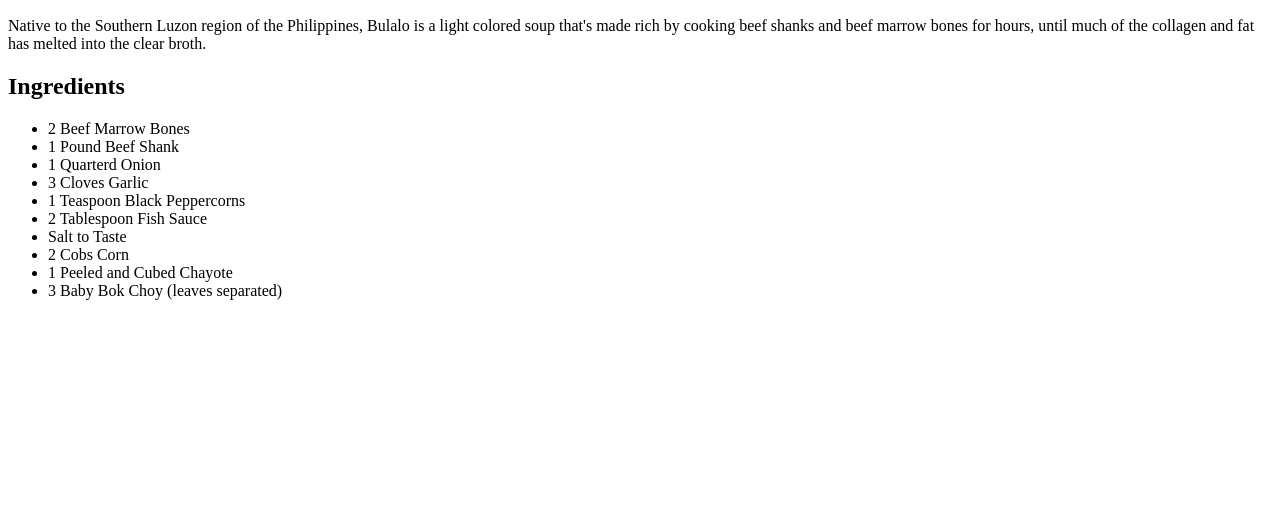
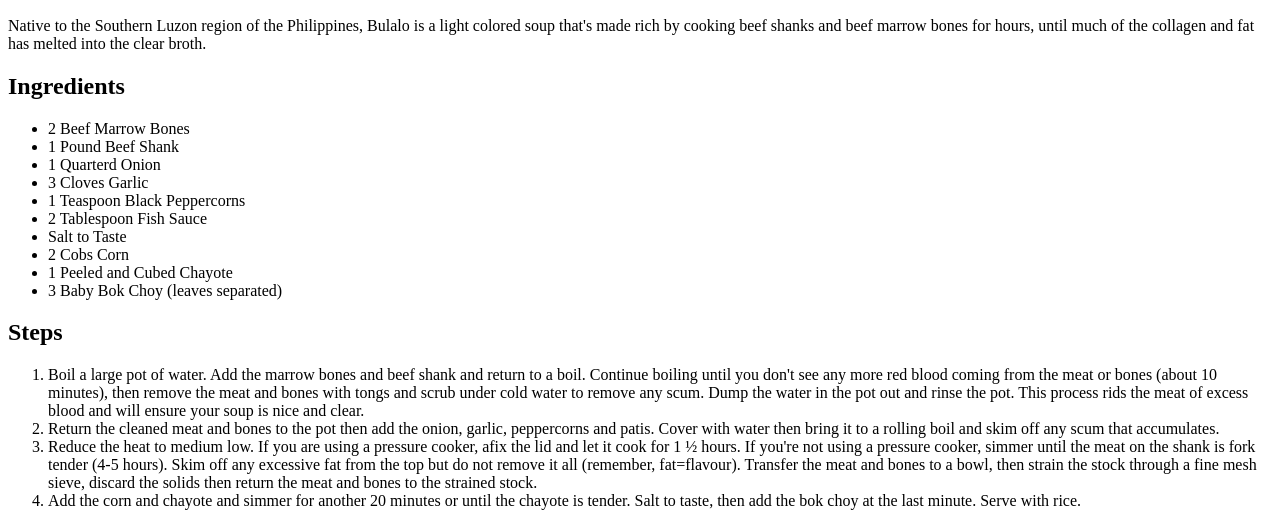
Before and after one commit to Cedeli/odin-recipes, a plain HTML site: page recipes/bulalo.html in a window 1280 px wide. Shown: the part 434-960 px from the top of the page. Before the commit the page ends 800 px from the top, so only its background shows below. Drawn offline with Linux system fonts and the light colour scheme.

Commit message:
Add Bulalo steps

```diff
--- a/recipes/bulalo.html
+++ b/recipes/bulalo.html
@@ -29,5 +29,30 @@
             <li>1 Peeled and Cubed Chayote</li>
             <li>3 Baby Bok Choy (leaves separated)</li>
         </ul>
+
+        <h2>Steps</h2>
+        <ol>
+            <li>
+                Boil a large pot of water. Add the marrow bones and beef shank and return to a boil. Continue boiling until
+                you don't see any more red blood coming from the meat or bones (about 10 minutes), then remove the meat and
+                bones with tongs and scrub under cold water to remove any scum. Dump the water in the pot out and rinse the
+                pot. This process rids the meat of excess blood and will ensure your soup is nice and clear.
+            </li>
+            <li>
+                Return the cleaned meat and bones to the pot then add the onion, garlic, peppercorns and patis. Cover with
+                water then bring it to a rolling boil and skim off any scum that accumulates.
+            </li>
+            <li>
+                Reduce the heat to medium low. If you are using a pressure cooker, afix the lid and let it cook for 1 ½ hours.
+                If you're not using a pressure cooker, simmer until the meat on the shank is fork tender (4-5 hours). Skim off
+                any excessive fat from the top but do not remove it all (remember, fat=flavour). Transfer the meat and bones to
+                a bowl, then strain the stock through a fine mesh sieve, discard the solids then return the meat and bones to the
+                strained stock.
+            </li>
+            <li>
+                Add the corn and chayote and simmer for another 20 minutes or until the chayote is tender. Salt to taste, then add
+                the bok choy at the last minute. Serve with rice.
+            </li>
+        </ol>
     </body>
 </html>
```
